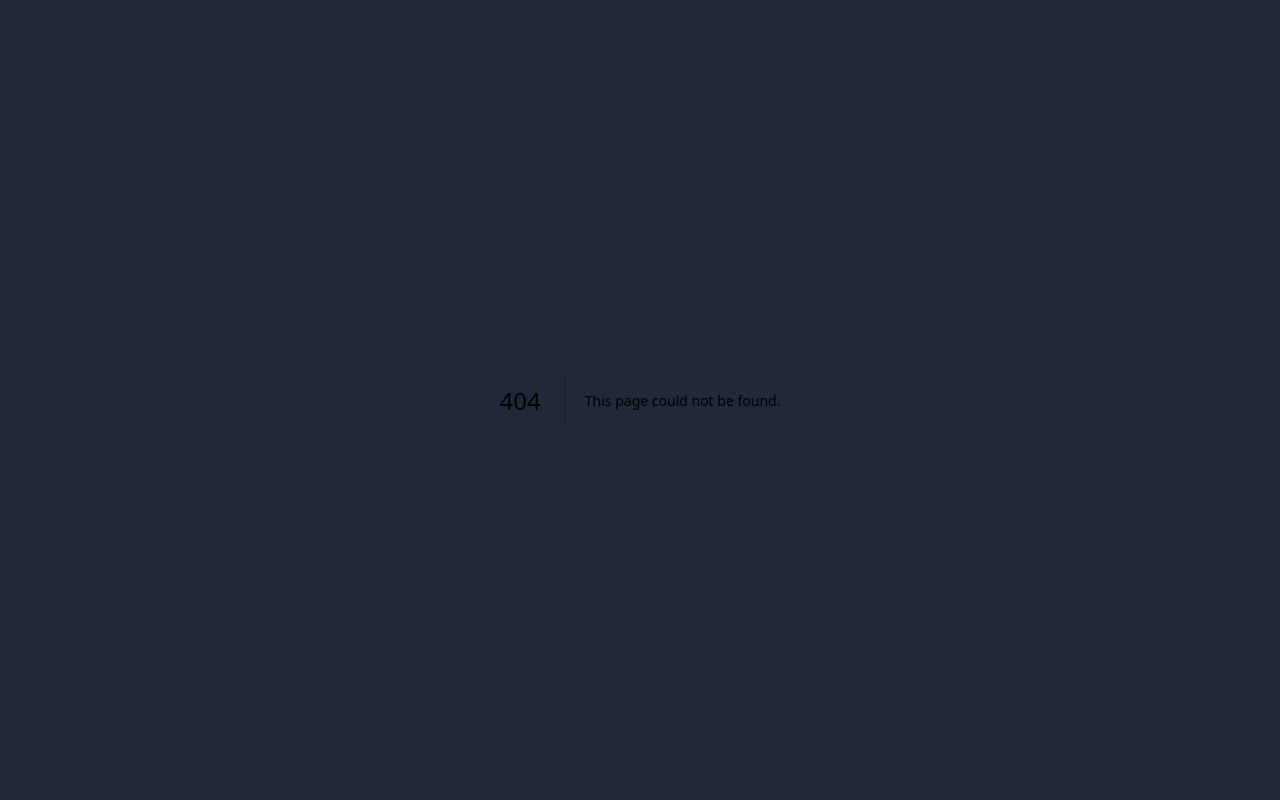
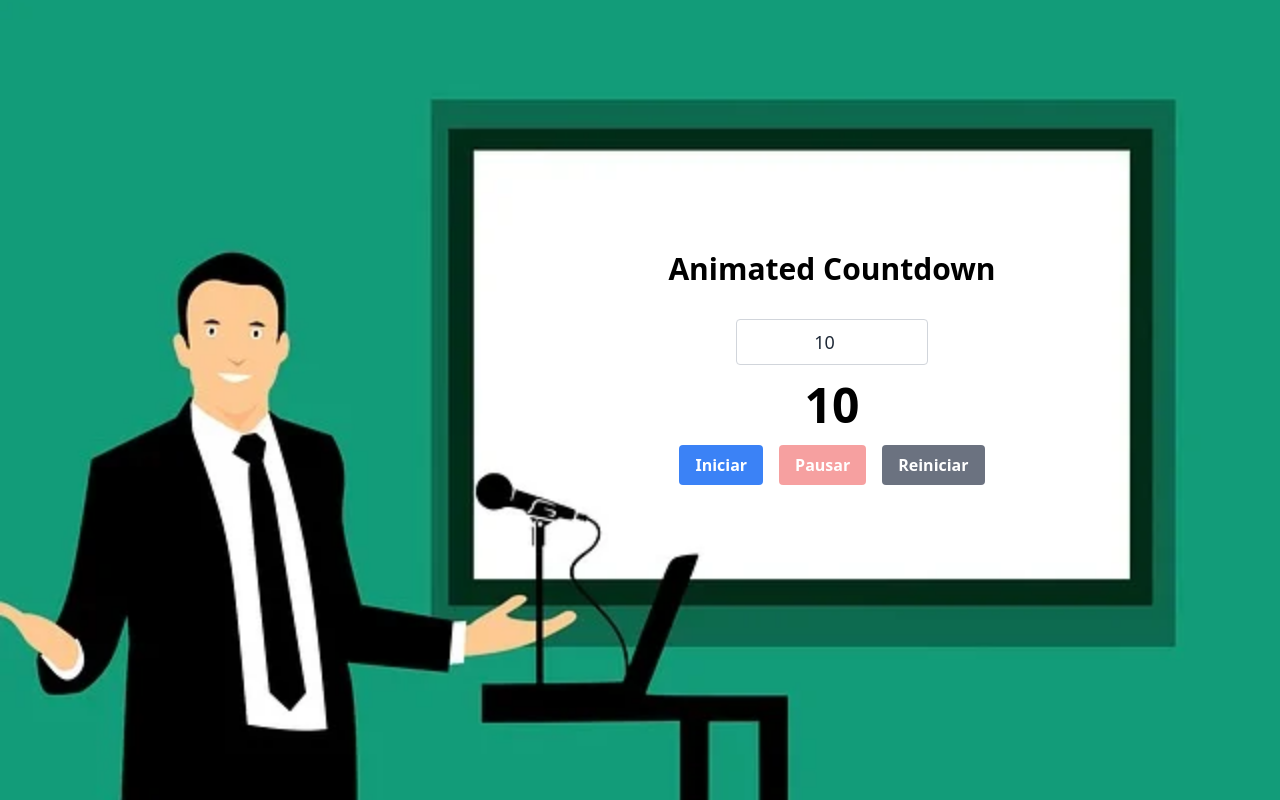
Before and after one commit to GabrieleFerreira/Estudos-React, a Next.js app in the folder estudosreact/: page /exemUseEffect in a window 1280 px wide. Before the commit this address had no page. Built offline with nearby package versions, Linux system fonts and the light colour scheme.

Commit message:
alteração do layout e do exemplo do useEffect

```diff
--- a/estudosreact/src/app/components/Cards.tsx
+++ b/estudosreact/src/app/components/Cards.tsx
@@ -20,14 +20,14 @@ export default function Cards({
       <figure>
         <Image src={src} alt={alt} width={350} height={350} />
       </figure>
-      <div className="card-body bg-blue-100">
+      <div className="card-body bg-blue-200">
         <h2 className="card-title">Conceito</h2>
         <p className="font-semibold text-sm">{message}</p>
-        <div className="card-actions flex gap1[">
-          <Link href={href} className="btn btn-primary">
+        <div className="card-actions flex gap-1">
+          <Link href={href} className="btn btn-primary hover:bg-blue-800">
             Ver Exemplo
           </Link>
-          <Link href={hrefDoc} className="btn btn-primary">
+          <Link href={hrefDoc} className="btn btn-primary hover:bg-blue-800">
             Ver Documentação
           </Link>
         </div>
--- a/estudosreact/src/app/exemUseEffect/UseEffectExample.tsx
+++ b/estudosreact/src/app/exemUseEffect/UseEffectExample.tsx
@@ -1,42 +1,101 @@
 'use client'
+
 import { useEffect, useState } from 'react'
 
-export default function UseEffectExample() {
-  const [count, setCount] = useState(0)
-  const [increment, setIncrement] = useState(false)
-  const [decrement, setDecrement] = useState(false)
+const AnimatedCountdown = () => {
+  const [initialCount, setInitialCount] = useState(10)
+  const [countdown, setCountdown] = useState(initialCount)
+  const [isActive, setIsActive] = useState(false)
 
   useEffect(() => {
-    if (increment) {
-      setCount(count + 1)
-      setIncrement(false) // Reset increment state
+    let intervalId: any
+
+    if (isActive && countdown > 0) {
+      intervalId = setInterval(() => {
+        setCountdown((prevCountdown) => prevCountdown - 1)
+      }, 1000)
+    } else if (countdown === 0) {
+      clearInterval(intervalId)
+      alert('Tempo esgotado!')
+      setIsActive(false)
     }
-    if (decrement) {
-      setCount(count - 1)
-      setDecrement(false) // Reset decrement state
+
+    return () => clearInterval(intervalId)
+  }, [isActive, countdown])
+
+  const handleStart = () => {
+    setIsActive(true)
   }
-  }, [increment, decrement])
+
+  const handlePause = () => {
+    setIsActive(false)
+  }
+
+  const handleReset = () => {
+    setCountdown(initialCount)
+    setIsActive(false)
+  }
+
+  const handleInputChange = (e: any) => {
+    const { value } = e.target
+    setInitialCount(Number(value))
+    setCountdown(Number(value))
+    setIsActive(false)
+  }
 
   return (
-    <div className="flex w-full h-screen justify-center items-center flex-col text-2xl font-bold gap-3 bg-slate-200">
-      <h2>useEffect Example</h2>
-      <p>Contador: {count}</p>
-      <div className="flex gap-5">
+    <div className="bg-custom-exemp bg-custom-bg bg-cover bg-center items-center">
+      <div className="flex flex-col items-center justify-center h-screen">
+        <h1 className="text-3xl font-bold mb-4 text-black ml-96 -mt-16">
+          Animated Countdown
+        </h1>
+        <div className="mb-4 ml-96 mt-4">
+          <input
+            type="number"
+            value={initialCount}
+            onChange={handleInputChange}
+            placeholder="Enter countdown value"
+            className="border border-gray-300 rounded py-2 px-4 text-lg text-center"
+            style={{ width: '12rem' }}
+          />
+        </div>
+        <div
+          className={`text-5xl font-bold text-black ml-96 ${
+            countdown === 0 ? 'text-red-500 animate-pulse' : ''
+          }`}
+        >
+          {countdown}
+        </div>
+        <div className="flex gap-4 mt-4 ml-96">
           <button
-          onClick={() => setDecrement(true)}
-          className="bg-red-200 rounded-md w-10
-           h-10"
+            onClick={handleStart}
+            className={`bg-blue-500 hover:bg-blue-700 text-white font-bold py-2 px-4 rounded focus:outline-none focus:shadow-outline ${
+              isActive ? 'opacity-50 cursor-not-allowed' : ''
+            }`}
+            disabled={isActive}
           >
-          -
+            Iniciar
           </button>
           <button
-          onClick={() => setIncrement(true)}
-          className="bg-green-200 rounded-md w-10
-           h-10"
+            onClick={handlePause}
+            className={`bg-red-500 hover:bg-red-700 text-white font-bold py-2 px-4 rounded focus:outline-none focus:shadow-outline ${
+              !isActive ? 'opacity-50 cursor-not-allowed' : ''
+            }`}
+            disabled={!isActive}
           >
-          +
+            Pausar
           </button>
+          <button
+            onClick={handleReset}
+            className="bg-gray-500 hover:bg-gray-700 text-white font-bold py-2 px-4 rounded focus:outline-none focus:shadow-outline"
+            disabled={isActive}
+          >
+            Reiniciar
+          </button>
+        </div>
       </div>
     </div>
   )
 }
+
+export default AnimatedCountdown
--- /dev/null
+++ b/estudosreact/src/app/exemUseEffect/page.tsx
@@ -0,0 +1,9 @@
+import UseEffectExample from './UseEffectExample'
+
+export default function Page() {
+  return (
+    <div>
+      <UseEffectExample />
+    </div>
+  )
+}
--- a/estudosreact/src/app/exemUseState/UseStateExample.tsx
+++ b/estudosreact/src/app/exemUseState/UseStateExample.tsx
@@ -11,16 +11,18 @@ export default function UseStateExample() {
   }
 
   return (
-    <div className="flex justify-center items-center text-center flex-col text-2xl h-screen w-full bg-gray-400 gap-4 font-bold">
-      <h2>Exemplo do Use State</h2>
-      <p>Contador: {count}</p>
-      <div className="flex gap-3">
-        <button onClick={incremento} className="bg-green-400 rounded-md w-20">
-          +
-        </button>
-        <button onClick={decremento} className="bg-red-300 rounded-md w-20">
-          -
-        </button>
+    <div className="bg-custom-exemp bg-custom-bg bg-cover bg-center items-center text-center flex-col h-screen w-full">
+      <div className="flex-col text-[40px]  flex h-full w-full gap-4 font-bold justify-center items-center  pb-32  overflow-hidden">
+        <h2 className="ml-96">Exemplo do Use State</h2>
+        <p className="ml-96">Contador: {count}</p>
+        <div className="flex gap-5 ml-96 mt-4">
+          <button onClick={decremento} className="bg-red-300 rounded-md w-20">
+            -
+          </button>
+          <button onClick={incremento} className="bg-green-400 rounded-md w-20">
+            +
+          </button>
+        </div>
       </div>
     </div>
   )
--- a/estudosreact/src/app/page.tsx
+++ b/estudosreact/src/app/page.tsx
@@ -2,12 +2,17 @@ import Cards from './components/Cards'
 
 export default function Home() {
   return (
-    <div className="flex mt-2 gap-3 p-2 bg-slate-200 h-full">
+    <>
+      <div className="bg-custom-bg bg-cover bg-center w-full h-screen flex flex-col items-center justify-center">
+        <div className=" text-white font-extrabold text-[50px] justify-center flex items-center">
+          Explorando Hooks do React
+        </div>
+        <div className="flex gap-3 p-2 h-auto mt-4">
           <Cards
             src="/state.png"
             alt="imagem use state"
             href="http://localhost:3000/exemUseState"
-        hrefDoc="https://pt-br.legacy.reactjs.org/docs/hooks-effect.html"
+            hrefDoc="https://pt-br.legacy.reactjs.org/docs/hooks-state.html"
             message=" O useState é um hook do React que permite adicionar estado a
           componentes funcionais. Ele retorna um array com dois elementos: o
           valor atual do estado e uma função para atualizar esse valor"
@@ -15,10 +20,12 @@ export default function Home() {
           <Cards
             src="/effect.png"
             alt="imagem use state"
+            hrefDoc="https://pt-br.legacy.reactjs.org/docs/hooks-effect.html"
             href="http://localhost:3000/exemUseEffect"
-        hrefDoc="https://pt-br.legacy.reactjs.org/docs/hooks-state.html"
             message="O Effect Hook (Hook de Efeito) te permite executar efeitos colaterais em componentes funcionais.Usando esse Hook, você diz ao React que o componente precisa fazer algo apenas depois da renderização. O React ira se lembrar da função que você passou (nos referiremos a ele como nosso “efeito”), e chamá-la depois que realizar as atualizações do DOM."
           />
         </div>
+      </div>
+    </>
   )
 }
```
Lines whose indentation alone changed are shown as unchanged.
